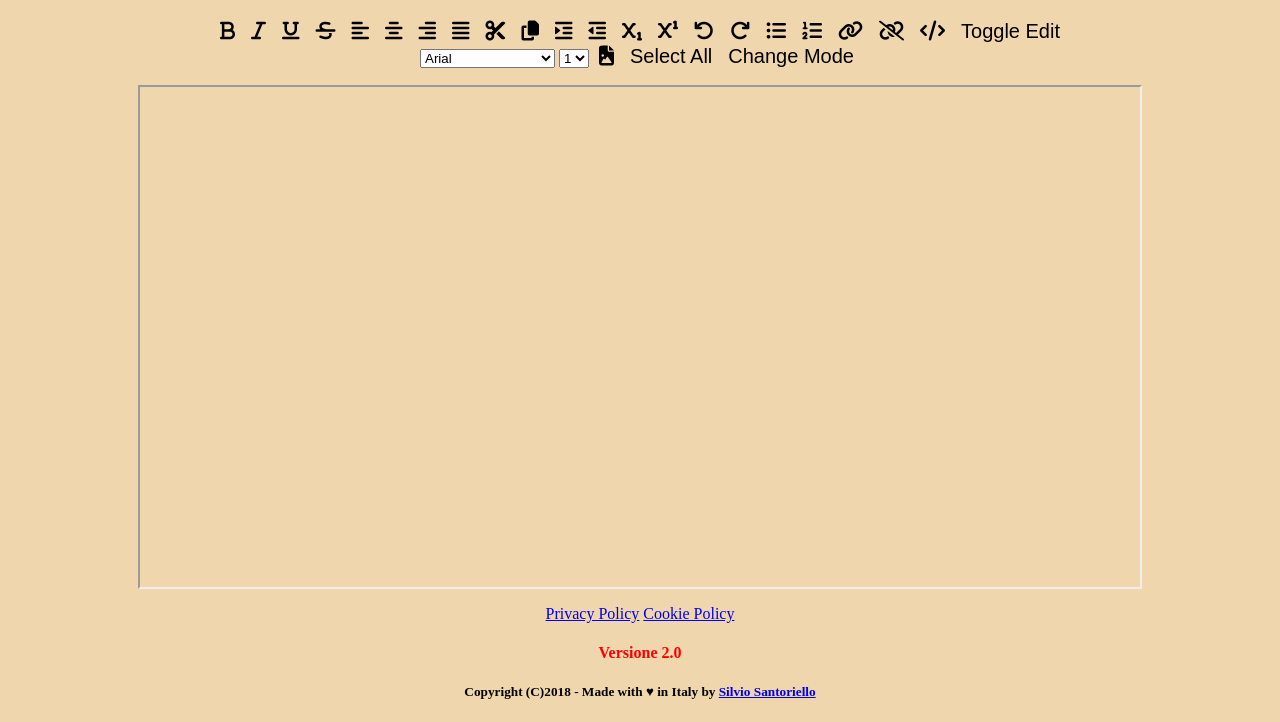
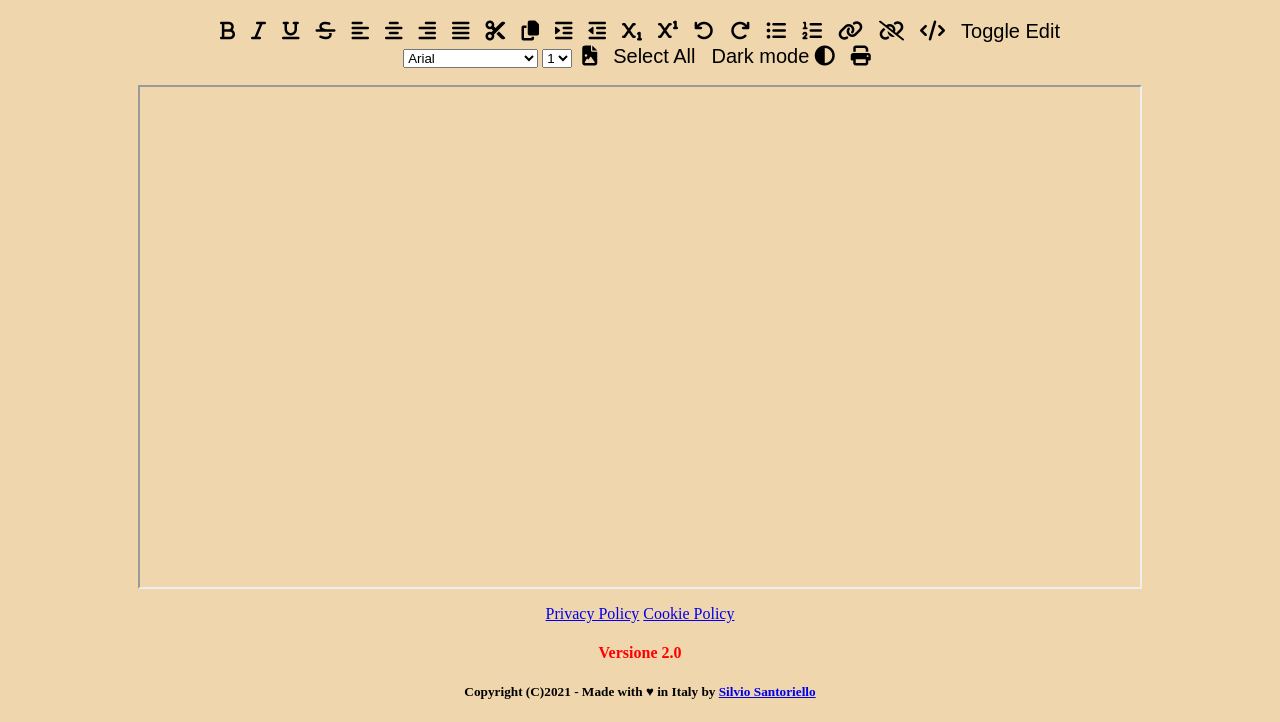
Before and after one commit to silviosanto6605/NoteWriter, a plain HTML site: page index.html in a window 1280 px wide. Shown: the part 207-929 px from the top of the page. Drawn offline with Linux system fonts and the light colour scheme.

Commit message:
Fix dark mode and add print document

```diff
--- a/css/style.css
+++ b/css/style.css
@@ -13,7 +13,6 @@ h4 {
 }
 
 iframe {
-
     width: 1000px;
     height: 500px;
 
--- a/index.html
+++ b/index.html
@@ -15,7 +15,6 @@
     <!--Redirect to mobile page if on a mobile device-->
 
 
-
     <script type='text/javascript'>
 
         var DarkMode = false;
@@ -24,9 +23,9 @@
         function ChangeMode() {
             var x = document.querySelectorAll("button");
 
-            if (!DarkMode){
+            if (!DarkMode) {
                 document.getElementsByTagName('body')[0].style = "background-color: #18205F";
-                document.getElementsByTagName('iframe')[0].style = "background-color: #18205F";
+                document.getElementsByTagName('iframe')[0].style = "background-color: white";
                 for (var i = 0; i < x.length; i++) {
                     x[i].style.backgroundColor = "white";
                 }
@@ -34,11 +33,10 @@
                 DarkMode = true;
 
 
-            }
-            else if (DarkMode){
+            } else if (DarkMode) {
 
                 document.getElementsByTagName('body')[0].style = "background-color: #EFD6AC";
-                document.getElementsByTagName('iframe')[0].style = "background-color: white";
+                document.getElementsByTagName('iframe')[0].style = "background-color: #EFD6AC";
                 document.getElementById('titolo').style.color = "black";
                 var j;
                 for (j = 0; j < x.length; j++) {
@@ -58,7 +56,8 @@
 
             window.location.replace("mobile.html");
 
-        } else { }
+        } else {
+        }
     </script>
 
 
@@ -96,7 +95,8 @@
 <div id="notewriter" align="center">
 
     <a href="."><img src="img/logo-new-resize.png" id="logo"> </a></br>
-        <h1 style="color: black; font-family: 'Courier New'" id="titolo">NoteWriter: il tuo semplice e veloce editor di testo online</h1>
+    <h1 style="color: black; font-family: 'Courier New'" id="titolo">NoteWriter: il tuo semplice e veloce editor di
+        testo online</h1>
     <div id="editSection" align="center">
         <button onclick="execCmd('bold');"><i class="fas fa-bold"></i></button>
         <button onclick="execCmd('italic');"><i class="fas fa-italic"></i></button>
@@ -121,7 +121,7 @@
         <button onclick="execCmd('unlink');"><i class="fas fa-unlink"></i></button>
         <button onclick="toggleSource();"><i class="fas fa-code"></i></button>
         <button onclick="toggleEdit();">Toggle Edit</button>
-            <br />
+        <br/>
         <select onchange="execCommandWithArg('fontName', this.value);">
             <option value="Arial">Arial</option>
             <option value="Comic Sans MS">Comic Sans MS</option>
@@ -150,7 +150,8 @@
         <button onclick="execCommandWithArg('insertImage', prompt('Enter the image URL', ''));"><i
                 class="fas fa-file-image"></i></button>
         <button onclick="execCmd('selectAll');">Select All</button>
-            <button onclick="ChangeMode()">Change Mode</button>
+        <button onclick="ChangeMode()"> Dark mode <i class="fas fa-adjust"></i></button>
+        <button onclick="printContent()"><i class="fas fa-print"></i></button>
     </div>
     <p>
 
@@ -163,7 +164,6 @@
     </div>
 
 </div>
-
 
 
 <!--Editor code-->
@@ -251,7 +251,7 @@
     </div>
     <h4>
         Versione 2.0 </h4>
-        <h5> Copyright (C)2018 - Made with &hearts; in Italy by <a href="https://linktr.ee/silviosanto"
+    <h5> Copyright (C)2021 - Made with &hearts; in Italy by <a href="https://linktr.ee/silviosanto"
                                                                rel="external">Silvio Santoriello</a>
     </h5>
 </footer>
```
Also changed, not shown: Download.html (line endings or trailing spaces), Export.html (line endings or trailing spaces), manutenzione.html (line endings or trailing spaces), mobile.html (line endings or trailing spaces). Lines whose indentation alone changed are shown as unchanged.
